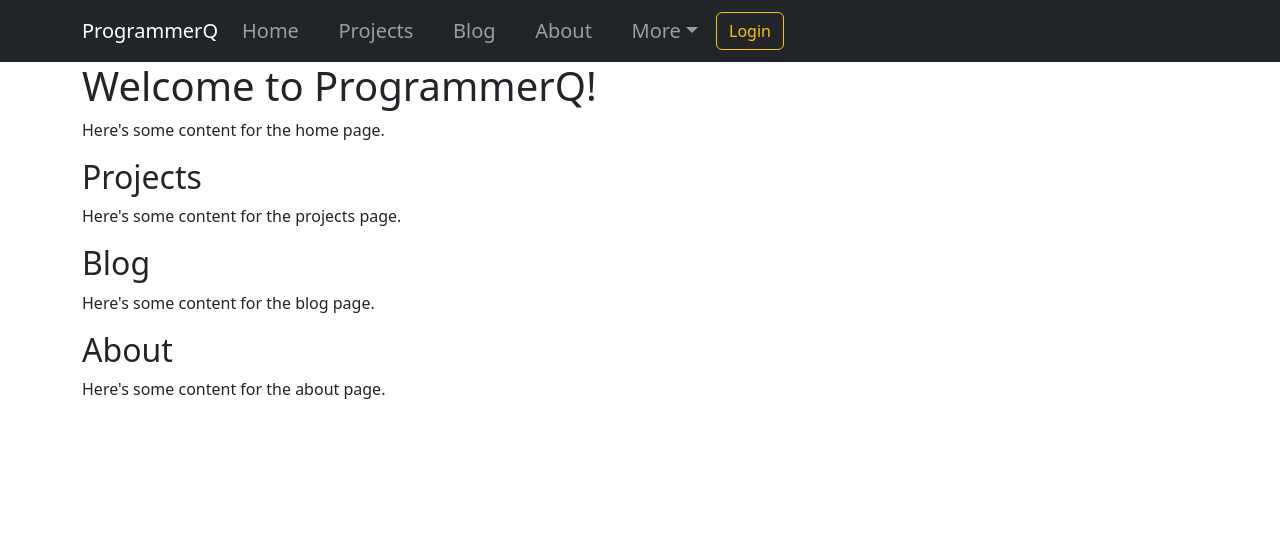
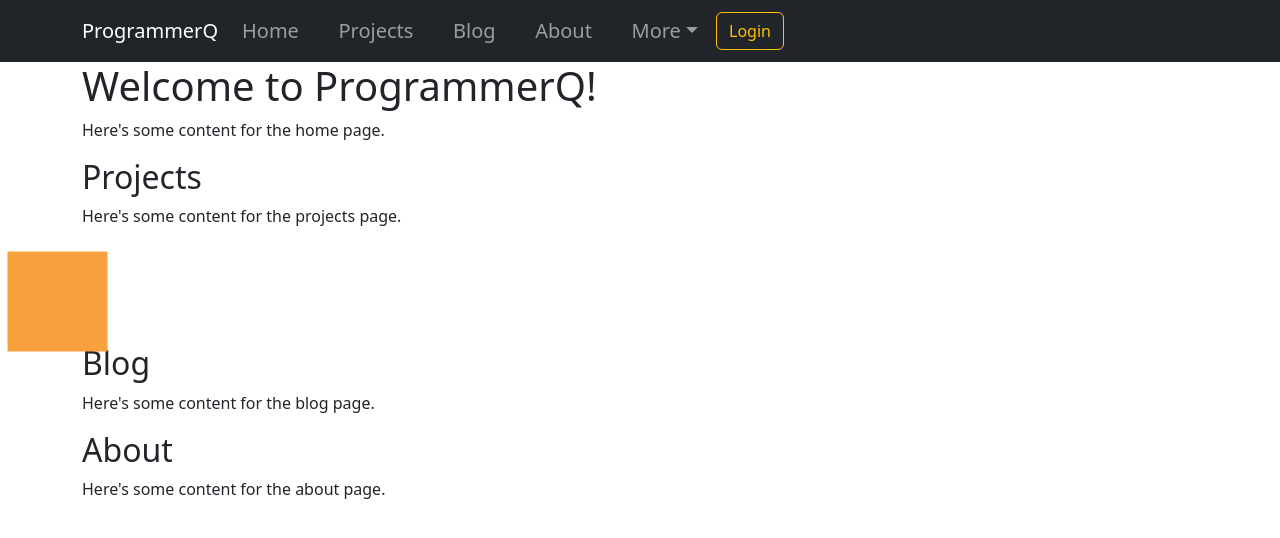
Before and after one commit to semper-proficiens/programmerq, a React (Create React App) app in the folder react-app/: page / in a window 1280 px wide. Shown: the top 538 px of the page. Built offline with nearby package versions, Linux system fonts and the light colour scheme.

Commit message:
Add moving animated object

```diff
--- a/react-app/src/App.js
+++ b/react-app/src/App.js
@@ -2,6 +2,7 @@ import React from 'react';
 import { Nav, Navbar, Container, NavDropdown, Button } from 'react-bootstrap';
 import 'bootstrap/dist/css/bootstrap.min.css';
 import './styles/navbar.css';
+import AnimatedObject from './components/AnimatedObject';
 
 function ProgrammerQ() {
     return (
@@ -30,13 +31,14 @@ function ProgrammerQ() {
                 </Container>
             </Navbar>
             <Container>
-                <h1>Welcome to ProgrammerQ!</h1>
-                <p>Here's some content for the home page.</p>
+                    <h1>Welcome to ProgrammerQ!</h1>
+                    <p>Here's some content for the home page.</p>
             </Container>
             <Container id="projects">
                 <h2>Projects</h2>
                 <p>Here's some content for the projects page.</p>
             </Container>
+            <AnimatedObject />
             <Container id="blog">
                 <h2>Blog</h2>
                 <p>Here's some content for the blog page.</p>
--- /dev/null
+++ b/react-app/src/components/AnimatedObject.js
@@ -0,0 +1,8 @@
+import React from 'react';
+import '../styles/AnimatedObject.css';
+
+function AnimatedObject() {
+    return <div className="animated-object"></div>;
+}
+
+export default AnimatedObject;
--- /dev/null
+++ b/react-app/src/styles/AnimatedObject.css
@@ -0,0 +1,21 @@
+.animated-object {
+    position: relative;
+    top: 0;
+    right: 0;
+    width: 100px;
+    height: 100px;
+    background-color: #F9A03F;
+    animation: float 5s ease-in-out infinite;
+}
+
+@keyframes float {
+    0% {
+        transform: translate(0, 0);
+    }
+    50% {
+        transform: translate(100px, 100px);
+    }
+    100% {
+        transform: translate(0, 0);
+    }
+}
```
